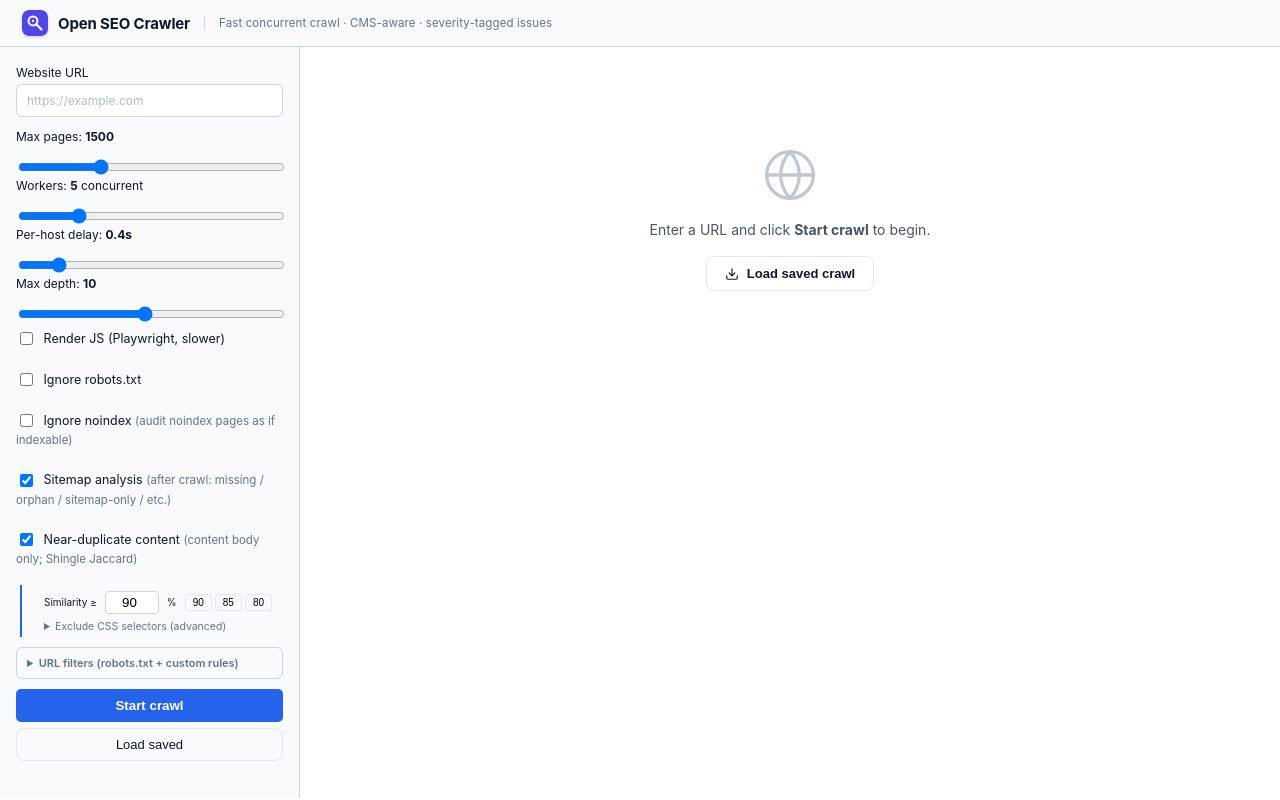
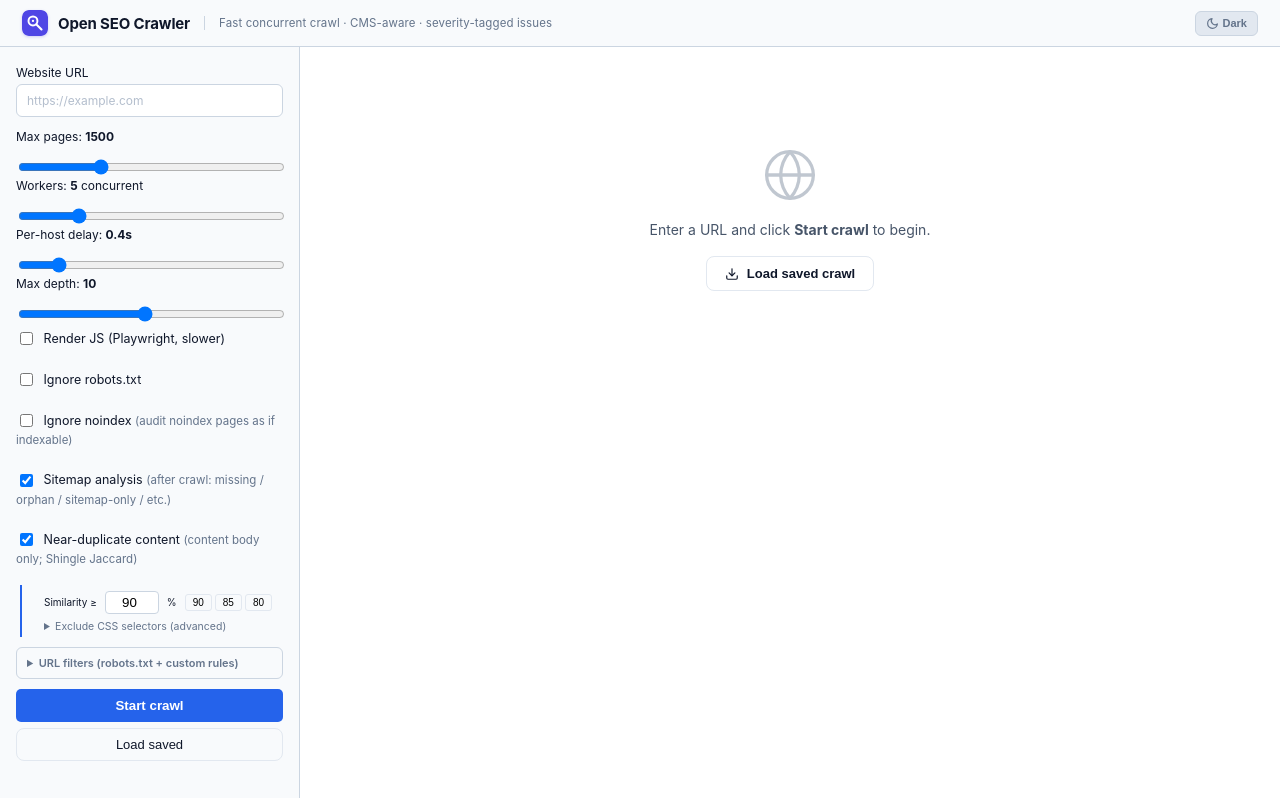
Before and after one commit to puneetindersingh/open-seo-crawler, a Flask app: page / in a window 1280 px wide. Run offline with Flask 3, Linux system fonts and the light colour scheme; some libraries are stand-ins or nearby versions.

Commit message:
Add explicit dark/light theme toggle (persists in localStorage)
site-crawler already had dark-mode CSS variables and respected
prefers-color-scheme automatically, but there was no way for users to
override the system preference. Added:

- [data-theme="dark"] and [data-theme="light"] CSS overrides so a JS
  toggle can swap themes without touching the system pref.
- Theme toggle button in the topbar (sun/moon icon + Light/Dark label).
- Inline bootstrap script runs before main JS to set the data-theme
  attribute from localStorage (or system pref fallback) — avoids a
  flash of the wrong theme on load.

Co-Authored-By: Claude Opus 4.7 (1M context) <noreply@anthropic.com>

```diff
--- a/static/style.css
+++ b/static/style.css
@@ -24,6 +24,45 @@
     --accent-hover: #1d4ed8;
   }
 }
+/* Explicit theme overrides — JS toggle sets [data-theme] on <html>,
+   overriding the system preference. localStorage persists the choice. */
+[data-theme="light"] {
+  --bg: #ffffff;
+  --surface: #f8fafc;
+  --surface2: #e2e8f0;
+  --border: #cbd5e1;
+  --text: #0f172a;
+  --text-muted: #64748b;
+  --accent: #2563eb;
+  --accent-hover: #1d4ed8;
+}
+[data-theme="dark"] {
+  --bg: #0f172a;
+  --surface: #1e293b;
+  --surface2: #334155;
+  --border: #475569;
+  --text: #f1f5f9;
+  --text-muted: #94a3b8;
+  --accent: #3b82f6;
+  --accent-hover: #2563eb;
+}
+.theme-toggle {
+  margin-left: auto;
+  display: inline-flex;
+  align-items: center;
+  gap: 4px;
+  padding: 5px 10px;
+  background: var(--surface2);
+  border: 1px solid var(--border);
+  border-radius: 6px;
+  color: var(--text-muted);
+  font-size: 11px;
+  font-weight: 600;
+  cursor: pointer;
+  transition: color 0.15s, border-color 0.15s, background 0.15s;
+}
+.theme-toggle:hover { color: var(--text); border-color: var(--accent); }
+.theme-toggle svg { width: 13px; height: 13px; }
 body {
   margin: 0;
   font-family: -apple-system, BlinkMacSystemFont, 'Segoe UI', Inter, Roboto, sans-serif;
--- a/templates/index.html
+++ b/templates/index.html
@@ -22,7 +22,49 @@
       <span>Open SEO Crawler</span>
     </div>
     <div class="sub">Fast concurrent crawl · CMS-aware · severity-tagged issues</div>
+    <button type="button" class="theme-toggle" id="theme-toggle-btn" onclick="toggleTheme()" title="Toggle light / dark theme">
+      <svg id="theme-toggle-icon" viewBox="0 0 24 24" fill="none" stroke="currentColor" stroke-width="2.2" stroke-linecap="round" stroke-linejoin="round">
+        <circle cx="12" cy="12" r="4"/>
+        <path d="M12 2v2M12 20v2M4.93 4.93l1.41 1.41M17.66 17.66l1.41 1.41M2 12h2M20 12h2M4.93 19.07l1.41-1.41M17.66 6.34l1.41-1.41"/>
+      </svg>
+      <span id="theme-toggle-label">Light</span>
+    </button>
   </header>
+  <script>
+    // Theme toggle — runs before main script.js to avoid a flash of the
+    // wrong theme. Reads localStorage first, falls back to OS preference.
+    (function() {
+      const saved = localStorage.getItem('sc_theme');
+      const sysDark = window.matchMedia('(prefers-color-scheme: dark)').matches;
+      const theme = saved || (sysDark ? 'dark' : 'light');
+      document.documentElement.setAttribute('data-theme', theme);
+    })();
+    function toggleTheme() {
+      const cur = document.documentElement.getAttribute('data-theme') || 'light';
+      const next = cur === 'dark' ? 'light' : 'dark';
+      document.documentElement.setAttribute('data-theme', next);
+      localStorage.setItem('sc_theme', next);
+      const lbl = document.getElementById('theme-toggle-label');
+      if (lbl) lbl.textContent = next === 'dark' ? 'Light' : 'Dark';
+      const icon = document.getElementById('theme-toggle-icon');
+      if (icon) {
+        // Sun when in light, moon when in dark
+        icon.innerHTML = next === 'dark'
+          ? '<circle cx="12" cy="12" r="4"/><path d="M12 2v2M12 20v2M4.93 4.93l1.41 1.41M17.66 17.66l1.41 1.41M2 12h2M20 12h2M4.93 19.07l1.41-1.41M17.66 6.34l1.41-1.41"/>'
+          : '<path d="M21 12.79A9 9 0 1 1 11.21 3 7 7 0 0 0 21 12.79z"/>';
+      }
+    }
+    // Sync initial label/icon with the theme set above.
+    window.addEventListener('DOMContentLoaded', function() {
+      const cur = document.documentElement.getAttribute('data-theme') || 'light';
+      const lbl = document.getElementById('theme-toggle-label');
+      if (lbl) lbl.textContent = cur === 'dark' ? 'Light' : 'Dark';
+      const icon = document.getElementById('theme-toggle-icon');
+      if (icon && cur === 'light') {
+        icon.innerHTML = '<path d="M21 12.79A9 9 0 1 1 11.21 3 7 7 0 0 0 21 12.79z"/>';
+      }
+    });
+  </script>
 
   <main class="wrap">
     <aside class="sidebar">
```
